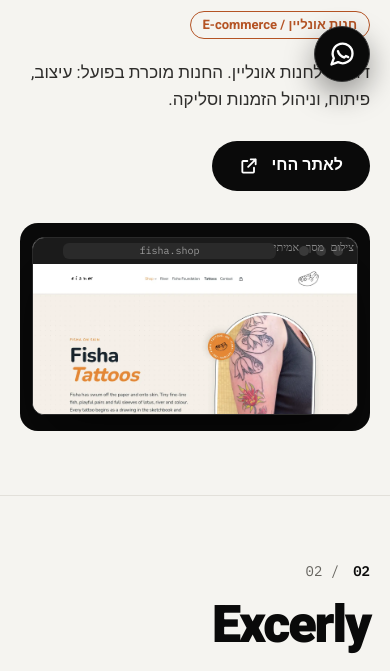
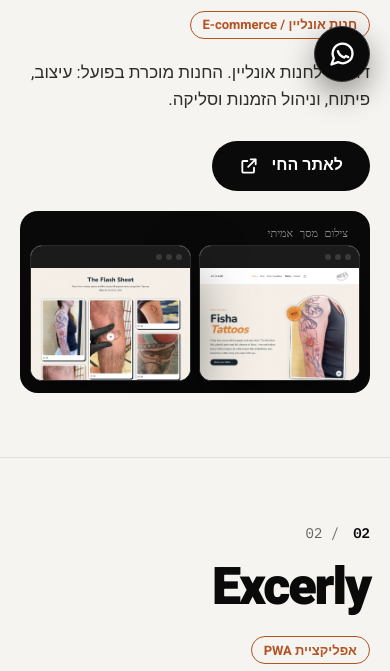
Before and after one commit to shaydadon/sdmarketing, a PHP site: page /projects.php in a window 390 px wide. Shown: the part 742-1413 px from the top of the page. Run offline with PHP 8.4, Linux system fonts and the light colour scheme; some web fonts are replaced.

Commit message:
Show the two fisha tattoo windows side by side.
Keep the old top row of tattoo-gallery browsers and drop the wide collectibles shop shot. The pair is about half the original projects-block height. Excerly is unchanged.

Co-authored-by: shaydadon <shaydadon@users.noreply.github.com>

```diff
--- a/assets/css/style.css
+++ b/assets/css/style.css
@@ -844,12 +844,14 @@ footer .logo small{color:#9A9893}
   .soon{margin:-12px auto 48px}
 }
 
-/* fisha.shop stage only. Does not apply to the Excerly phone stage. */
-.stage-fisha-slim{padding:22px 22px 26px}
-.stage-fisha-slim .browser{width:min(520px,100%);margin-inline:auto}
-.stage-fisha-slim .browser img{width:100%;height:240px;aspect-ratio:auto;object-fit:cover;object-position:top center}
+/* fisha.shop projects stage: the old top row of two tattoo browsers, at about half the original block height. */
+.stage-fisha-pair{display:grid;grid-template-columns:1fr 1fr;gap:16px;align-items:start;height:auto;margin-top:28px;padding:40px 22px 18px}
+.stage-fisha-pair .stage-cap{top:14px;inset-inline-start:22px}
+.stage-fisha-pair .browser img{width:100%;height:150px;aspect-ratio:auto;object-fit:cover;object-position:top center}
 @media (max-width:800px){
-  .stage-fisha-slim{padding:14px 12px 16px}
-  .stage-fisha-slim .browser{width:100%}
-  .stage-fisha-slim .browser img{height:150px}
+  .stage-fisha-pair{gap:8px;margin-top:20px;padding:34px 10px 12px}
+  .stage-fisha-pair .browser .bar{height:22px;padding:0 8px;gap:4px}
+  .stage-fisha-pair .browser .bar i{width:6px;height:6px}
+  .stage-fisha-pair .browser .bar u{display:none}
+  .stage-fisha-pair .browser img{height:112px}
 }
--- a/projects.php
+++ b/projects.php
@@ -52,13 +52,20 @@ require __DIR__ . '/includes/projects-data.php';
         <?php endforeach; ?>
         <p class="stage-cap">צילום מסך אמיתי</p>
       </div>
-    <?php else:
-      $shot = $p['shots'][0];
-      if ($p['slug'] === 'fisha') {
-        $shot = ['src' => 'assets/img/projects/fisha/tattoos-1.webp', 'alt' => 'צילום מסך של החנות fisha.shop', 'w' => 1600, 'h' => 1000, 'chrome' => 'fisha.shop'];
-      }
-    ?>
-      <div class="stage stage-one<?= $p['slug'] === 'fisha' ? ' stage-fisha-slim' : '' ?>">
+    <?php elseif ($p['slug'] === 'fisha'): ?>
+      <div class="stage stage-fisha-pair">
+        <div class="browser">
+          <div class="bar"><i></i><i></i><i></i><u>/tattoos</u></div>
+          <img src="assets/img/projects/fisha/tattoos-1.webp" alt="עמוד הקעקועים של fisha.shop" width="1600" height="1000" loading="lazy" decoding="async">
+        </div>
+        <div class="browser">
+          <div class="bar"><i></i><i></i><i></i><u>/tattoos</u></div>
+          <img src="assets/img/projects/fisha/tattoos-2.webp" alt="Flash sheet בחנות fisha.shop" width="1600" height="1000" loading="lazy" decoding="async">
+        </div>
+        <p class="stage-cap">צילום מסך אמיתי</p>
+      </div>
+    <?php else: $shot = $p['shots'][0]; ?>
+      <div class="stage stage-one">
         <div class="browser">
           <div class="bar"><i></i><i></i><i></i><u><?= e($shot['chrome'] ?? $p['name']) ?></u></div>
           <img src="<?= e($shot['src']) ?>" alt="<?= e($shot['alt']) ?>" width="<?= (int) $shot['w'] ?>" height="<?= (int) $shot['h'] ?>" loading="lazy" decoding="async">
```
